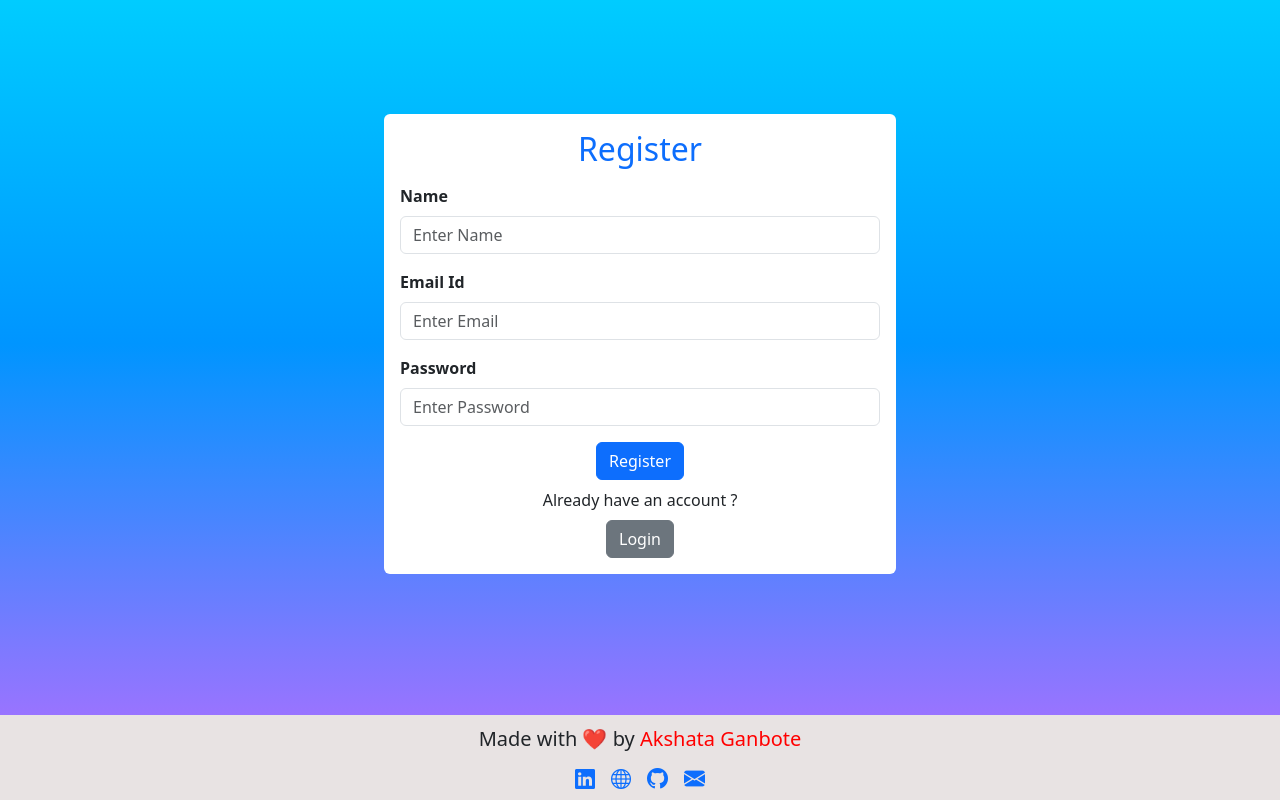
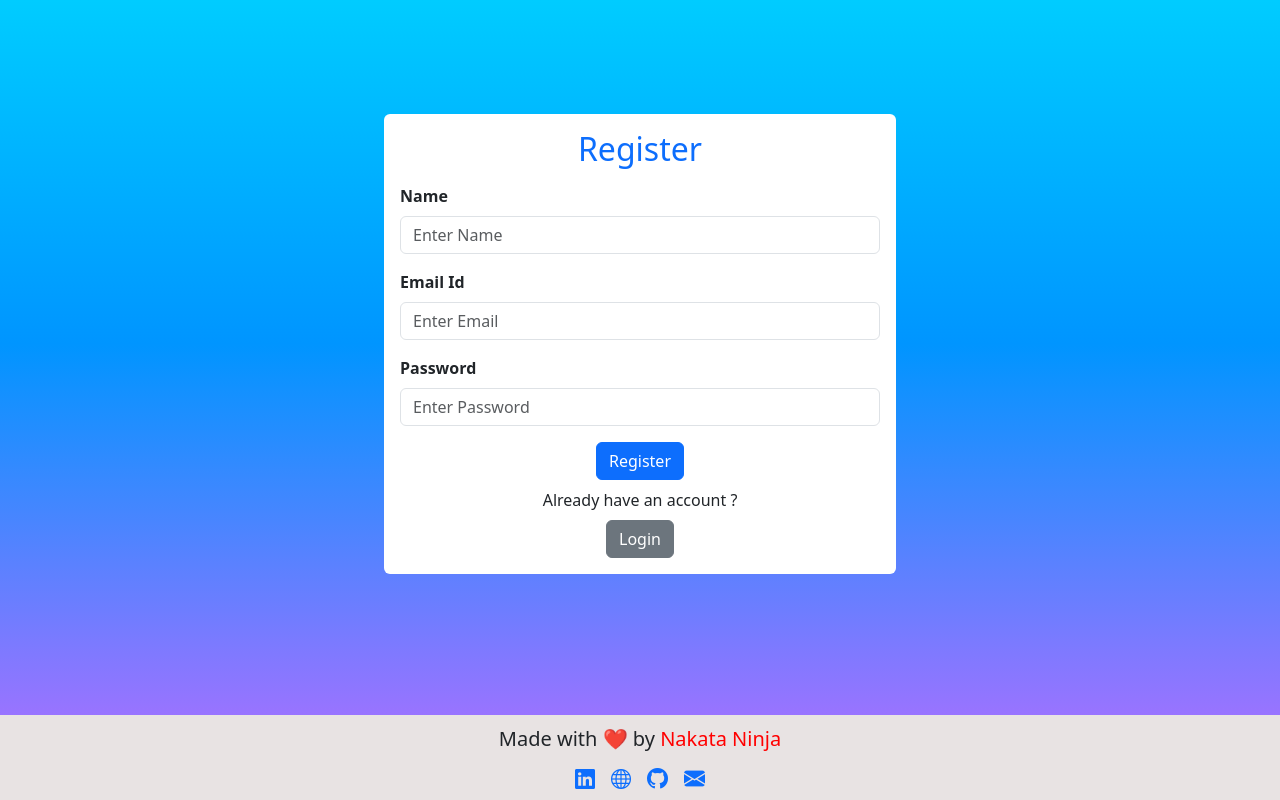
Before and after one commit to sananbsd2021/Registration_Login_Form_MERN_Stack, a React (Vite) app: page / in a window 1280 px wide. Built offline with nearby package versions, Linux system fonts and the light colour scheme.

Commit message:
Update Footer.jsx

```diff
--- a/src/components/Footer.jsx
+++ b/src/components/Footer.jsx
@@ -6,7 +6,7 @@ export default function Footer() {
 
             <div className="text-center">
                     <h5>
-                        Made with ❤️ by <a href="https://akshata-ganbote.netlify.app/" style={{textDecoration : "none", color: "red"}}>Akshata Ganbote</a>
+                        Made with ❤️ by <a href="#" style={{textDecoration : "none", color: "red"}}>Nakata Ninja</a>
                     </h5>
             </div>
 
```
